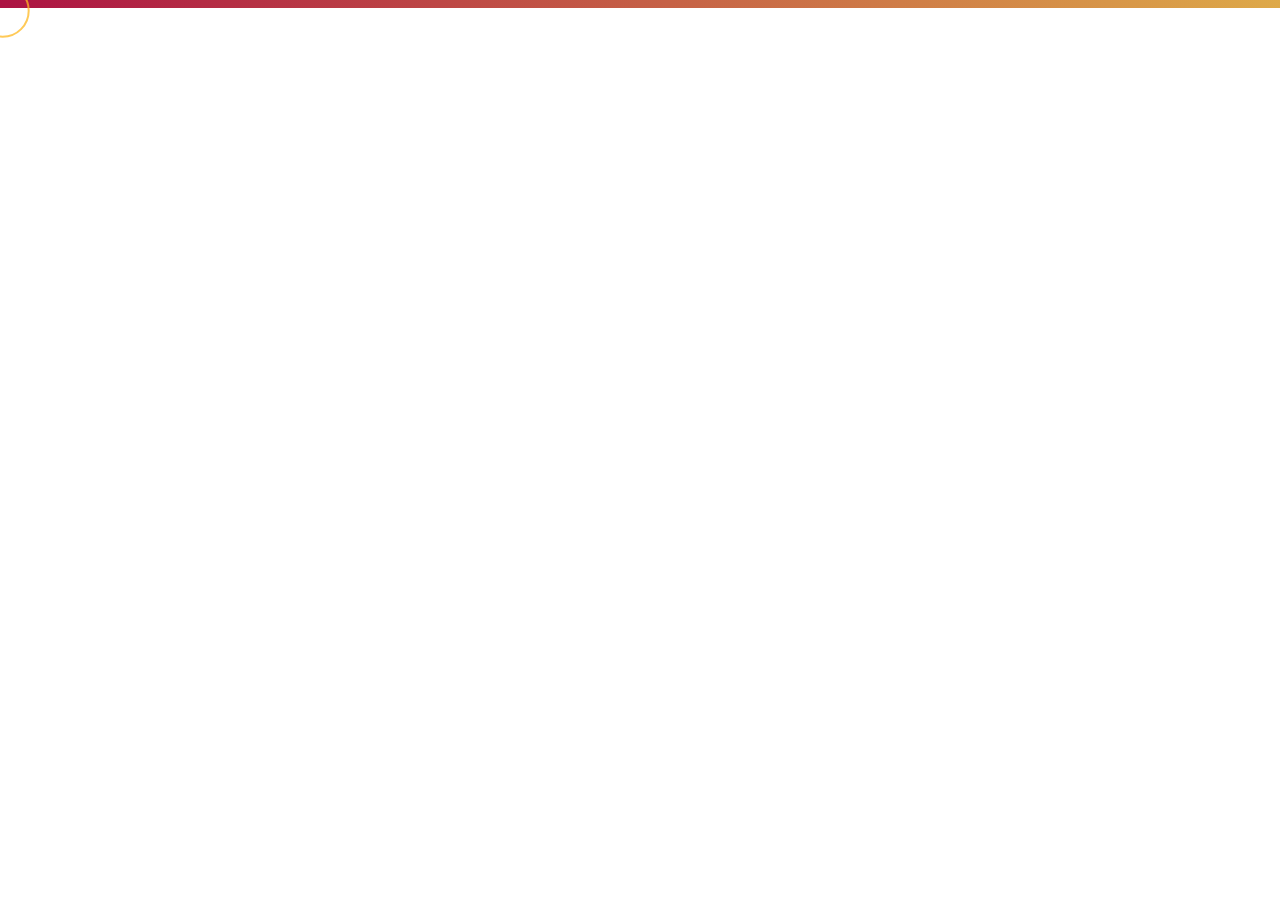
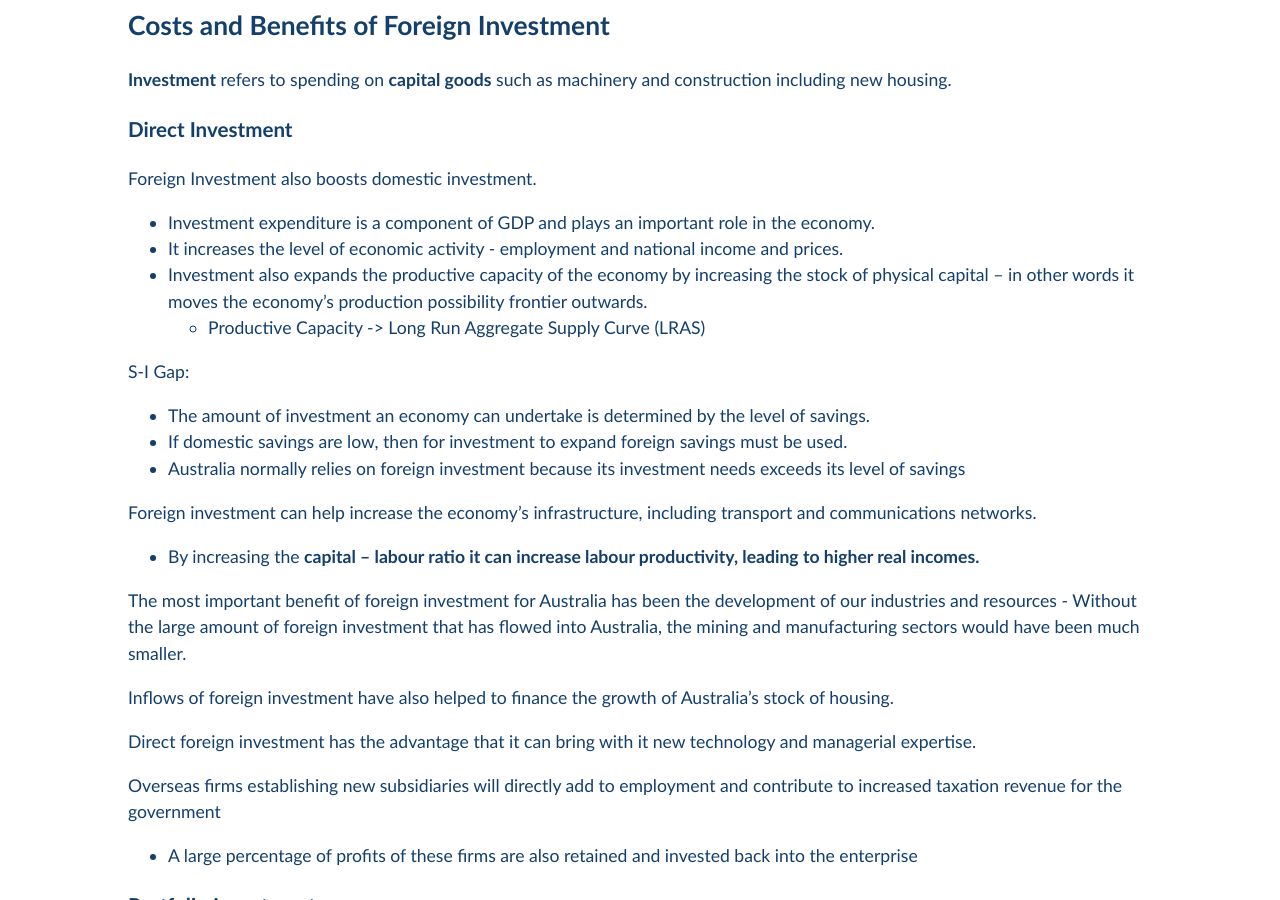
Before and after one commit to Pi-thagoras/the-chicken-pen, a Jekyll site: the page built from economics/econs_year_12/Foreign-Investment.md, in a window 1280 px wide and 900 px high, scrolled down 4324 px. Built offline with Jekyll 4.4.1, drawn with Linux system fonts in a browser that asks for light colours; before the commit the page ends 4361 px from its top, so only the background shows below that; some of the changed text lies outside the part shown.

Commit message:
Foreign Investment

```diff
--- a/economics/econs_year_12/Foreign-Investment.md
+++ b/economics/econs_year_12/Foreign-Investment.md
@@ -109,3 +109,56 @@ Foreign investment is influenced by a number of factors
 - Australian **interest rates are often relatively higher** than most other developed economies which also attracts portfolio investment chasing high returns on yields (refers to bonds). (EXPLAIN)
 - Australia has a **well developed and regulated financial market** which offers low risk returns (EXPLAIN) Risk is clearer, decision makers can have a better understanding. Transparent.
 - Australia is a **resource rich nation which depends on the inflow of financial capital to supplement its own domestic savings** to enable it to develop its vast mineral and energy resources (EXPLAIN)
+
+There is a high level of foreign ownership of Australian business firms, but this is incorrect.
+- Australian businesses with foreign ownership greater than 10 percent accounts for just **3 percent of all business firms**.
+- The industry in which the level of foreign ownership is high is the mining industry where **28 percent of mining businesses** have foreign ownership greater than 10 percent.
+
+The 3 main sources of foreign direct investment are the **United states, Japan and the United Kingdom**.
+- These three countries account for **over 40 percent** of all foreign direct investment in Australia.
+
+## Costs and Benefits of Foreign Investment
+
+**Investment** refers to spending on **capital goods** such as machinery and construction including new housing.
+
+### Direct Investment
+
+Foreign Investment also boosts domestic investment.
+- Investment expenditure is a component of GDP and plays an important role in the economy.
+- It increases the level of economic activity - employment and national income and prices.
+- Investment also expands the productive capacity of the economy by increasing the stock of physical capital – in other words it moves the economy’s production possibility frontier outwards.
+	- Productive Capacity -> Long Run Aggregate Supply Curve (LRAS)
+
+S-I Gap:
+- The amount of investment an economy can undertake is determined by the level of savings.
+- If domestic savings are low, then for investment to expand foreign savings must be used.
+- Australia normally relies on foreign investment because its investment needs exceeds its level of savings
+
+Foreign investment can help increase the economy's infrastructure, including transport and communications networks.
+- By increasing the **capital – labour ratio it can increase labour productivity, leading to higher real incomes.**
+
+The most important benefit of foreign investment for Australia has been the development of our industries and resources - Without the large amount of foreign investment that has flowed into Australia, the mining and manufacturing sectors would have been much smaller.
+
+Inflows of foreign investment have also helped to finance the growth of Australia’s stock of housing.
+
+Direct foreign investment has the advantage that it can bring with it new technology and managerial expertise.
+
+Overseas firms establishing new subsidiaries will directly add to employment and contribute to increased taxation revenue for the government
+- A large percentage of profits of these firms are also retained and invested back into the enterprise
+
+### Portfolio Investment
+
+The general state of the economy, the level of interest rates, government stability and the performance of the share market are all factors affecting short term capital movements.
+
+Portfolio investment is a function of short term profitability and is highly sensitive to relative interest rates.
+- The interest rate differential between Australia and the rest of the world plays an important role in the movement of portfolio investment in and out of the Australian economy. (Bonds - Debt)
+- When interest rates in Australia rise relative to the rest of the world, then capital inflow in the form of portfolio investment increases.
+
+#### Costs
+
+The cost of foreign investment are associated with the supposedly twin ‘evils’ of foreign ownership and foreign debt.
+- When most capital inflow was in the form of equity, the major concern was the ‘selling; of Australian assets.
+- Foreign equity investment into Australia has declined in recent decades being replaced by borrowing.
+
+It is a fact that interest payments on foreign debt have become the largest debit item in the income category of the current account
+- But as long as the foreign investment boosts Australia’s future productive capacity, then the servicing of the debt is not a problem.
```
